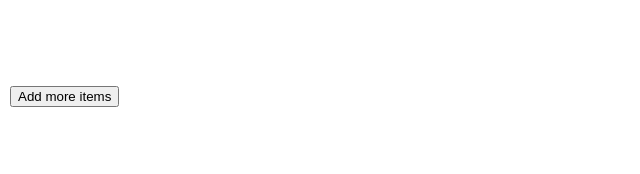
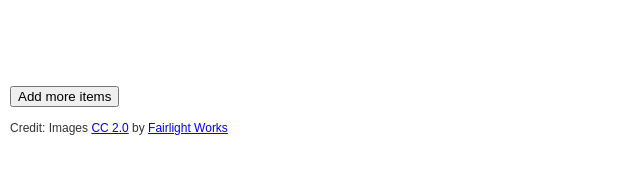
Before and after one commit to Tucknologies1/12devs, a plain HTML site: page index.html in a window 1280 px wide. Shown: the part 80-254 px from the top of the page, without its empty margins (0-640 px from the left). Drawn offline with nearby package versions, Linux system fonts and the light colour scheme; files that its build step writes are made by us from their sources.

Commit message:
Added photo attribution. Correct selectedItem resetting to 0 when further content added.

```diff
--- a/index.html
+++ b/index.html
@@ -46,6 +46,8 @@
 
     <button class="more" data-bind="click: more, enable: !moreAdded()">Add more items</button>
 
+    <small>Credit: Images <a href="http://creativecommons.org/licenses/by/2.0/">CC 2.0</a> by <a href="http://www.flickr.com/photos/fairlightworks/">Fairlight Works</a></small>
+
 </div>
 
 <script src="lib/jquery-1.7.1.min.js"></script>
--- a/style.less
+++ b/style.less
@@ -114,3 +114,9 @@ div.controller {
 button.more {
     margin: 1em 0;
 }
+
+small {
+    display: block;
+    .fs(12);
+    color: @head;
+}
```
